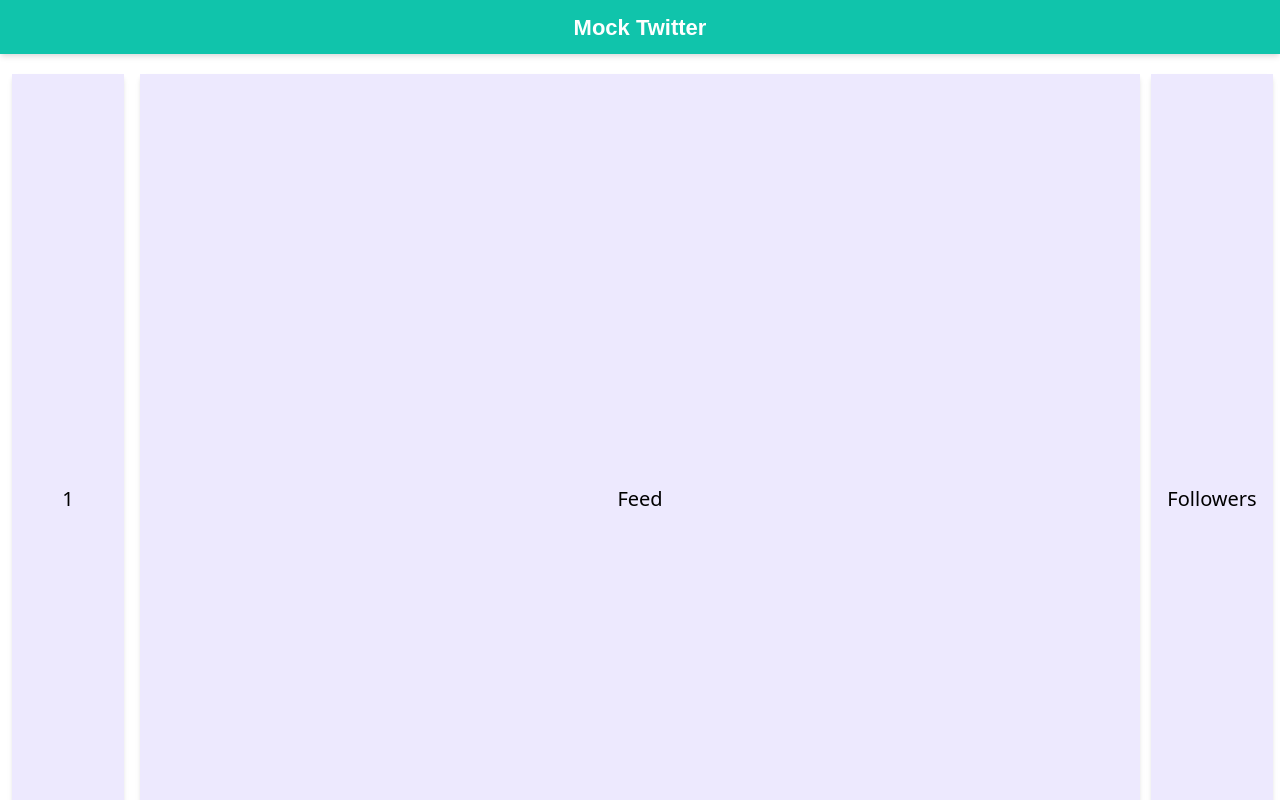
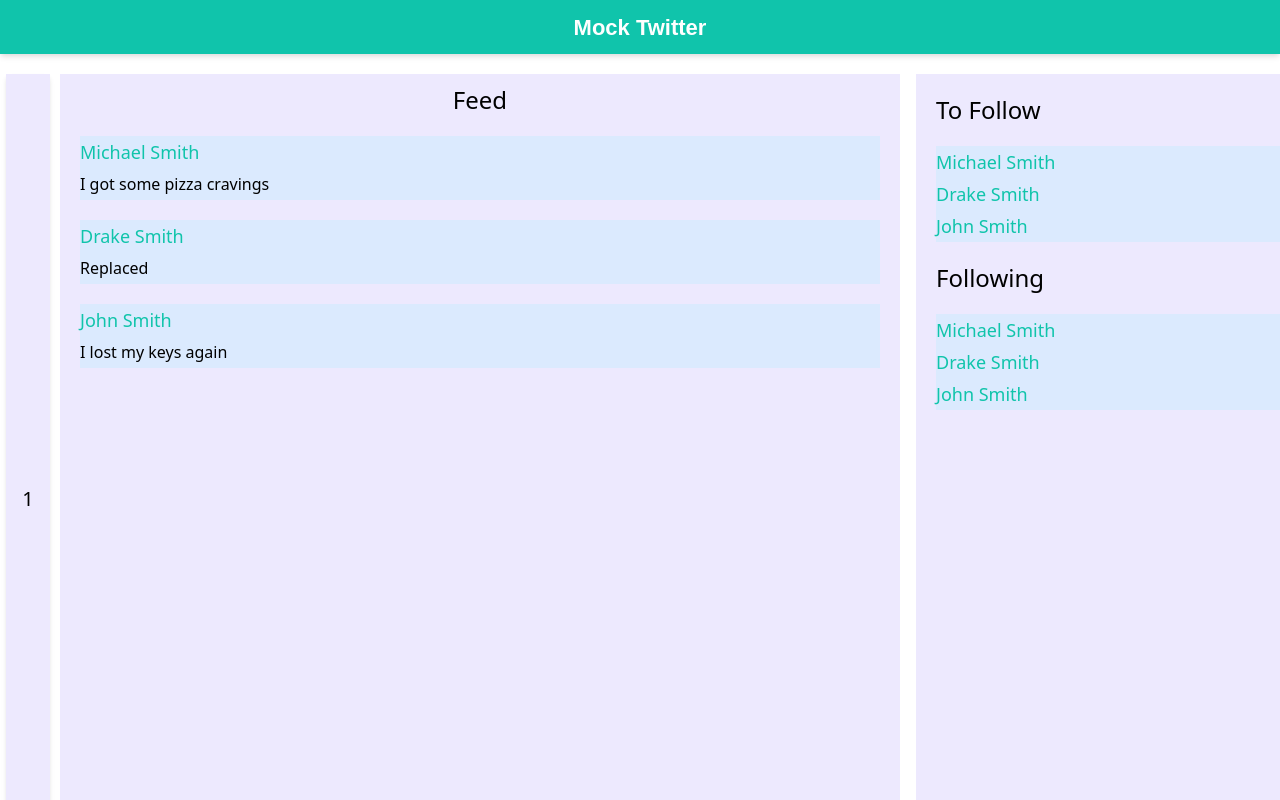
Before and after one commit to feysalaf/Django-App, an Angular app in the folder UI/: page /home in a window 1280 px wide. Shown: the top 800 px of the page. Built offline with nearby package versions, Linux system fonts and the light colour scheme.

Commit message:
Added feed

```diff
--- a/UI/src/app/feed/feed.component.html
+++ b/UI/src/app/feed/feed.component.html
@@ -1 +1,14 @@
-<p>feed works!</p>
+ <h2 style="text-align:center;margin-top:10px;">Feed</h2>
+
+<div class="flex_container  ">
+<div *ngFor="let array of array">
+ <div class=" flex_child box box-border bg-blue-100 " >
+   <div class="">
+     <h2 style="font-size:18px;color:#10C4AB;">{{array.first_name}} {{array.last_name}}</h2>
+   </div>
+   <div class="">
+     <p style="font-size:16px;">{{array.tweet}}</p>
+   </div>
+ </div>
+ </div>
+</div>
--- a/UI/src/app/feed/feed.component.scss
+++ b/UI/src/app/feed/feed.component.scss
@@ -0,0 +1,15 @@
+.flex_container{
+  display: flex;
+  flex-direction: column;
+  width: 100%;
+  height: 100%;
+  padding:20px;
+  gap:20px;
+}
+.box{
+  flex:1;
+ }
+.flex_child{
+  display: flex;
+  flex-direction: column;
+}
--- a/UI/src/app/feed/feed.component.ts
+++ b/UI/src/app/feed/feed.component.ts
@@ -6,8 +6,48 @@ import { Component, OnInit } from '@angular/core';
   styleUrls: ['./feed.component.scss']
 })
 export class FeedComponent implements OnInit {
+   //
+   // array = [{
+   //         first_name:"John",
+   //         last_name:"Smith",
+   //         age:0,},
+   //         {
+   //         first_name:"Michael",
+   //         last_name:"Smith",
+   //          age:0,},
+   //        {first_name:"Drake",
+   //          last_name:"Smith",
+   //           age:0,}
+   //
+   //    ]
 
-  constructor() { }
+
+ array = [
+    {
+        "id": 1,
+        "first_name":"Michael",
+        "last_name":"Smith",
+        "user": "http://localhost:8000/api/user/1/",
+        "tweet": "I got some pizza cravings"
+    },
+    {
+        "id": 2,
+        "first_name":"Drake",
+        "last_name":"Smith",
+        "user": "http://localhost:8000/api/user/1/",
+        "tweet": "Replaced"
+    },
+    {
+        "id": 3,
+        "first_name":"John",
+        "last_name":"Smith",
+        "user": "http://localhost:8000/api/user/1/",
+        "tweet": "I lost my keys again"
+    }
+]
+  constructor() {
+
+   }
 
   ngOnInit(): void {
   }
--- a/UI/src/app/following/following.component.html
+++ b/UI/src/app/following/following.component.html
@@ -1 +1,25 @@
-<p>following works!</p>
+<div class="parentflex">
+ <h2>To Follow</h2>
+<div class="flex_container1  ">
+<div *ngFor="let array of array">
+ <div class=" flex_child box box-border bg-blue-100 " >
+   <div class="">
+     <h2 style="font-size:18px;color:#10C4AB;">{{array.first_name}} {{array.last_name}}</h2>
+   </div>
+
+ </div>
+ </div>
+</div>
+
+<h2>Following</h2>
+<div class="flex_container1  ">
+<div *ngFor="let array of array">
+ <div class=" flex_child box box-border bg-blue-100 " >
+   <div class="">
+     <h2 style="font-size:18px;color:#10C4AB;">{{array.first_name}} {{array.last_name}}</h2>
+   </div>
+
+ </div>
+ </div>
+</div>
+</div>
--- a/UI/src/app/following/following.component.scss
+++ b/UI/src/app/following/following.component.scss
@@ -0,0 +1,24 @@
+.parentflex{
+    display: flex;
+    flex-direction: column;
+    width: 100%;
+    height: 100%;
+    padding:20px;
+    gap:20px;
+
+}
+.flex_container{
+  display: flex;
+  flex-direction: column;
+  width: 100%;
+  height: 100%;
+  padding:20px;
+  gap:20px;
+}
+.box{
+  flex:1;
+ }
+.flex_child{
+  display: flex;
+  flex-direction: column;
+}
--- a/UI/src/app/following/following.component.ts
+++ b/UI/src/app/following/following.component.ts
@@ -12,4 +12,32 @@ export class FollowingComponent implements OnInit {
   ngOnInit(): void {
   }
 
+
+
+  array = [
+     {
+         "id": 1,
+         "first_name":"Michael",
+         "last_name":"Smith",
+         "user": "http://localhost:8000/api/user/1/",
+         "tweet": "I got some pizza cravings"
+     },
+     {
+         "id": 2,
+         "first_name":"Drake",
+         "last_name":"Smith",
+         "user": "http://localhost:8000/api/user/1/",
+         "tweet": "Replaced"
+     },
+     {
+         "id": 3,
+         "first_name":"John",
+         "last_name":"Smith",
+         "user": "http://localhost:8000/api/user/1/",
+         "tweet": "I lost my keys again"
+     }
+ ]
+
+
+
 }
--- a/UI/src/app/home/home.component.html
+++ b/UI/src/app/home/home.component.html
@@ -3,10 +3,10 @@
     <div class=" onediv shadow-md box-border min-h-full min-w-full self-center p-4 inset-0 flex items-center justify-center text-xl text-black bg-purple-100 content-center ">
         1
     </div>
-    <div class="twodiv shadow-md box-border min-h-full self-center p-4 inset-0 flex items-center justify-center text-xl text-black bg-purple-100 content-center" style="width:1000px;">
-        Feed
+    <div class="fourdiv block place_box_thin  font-sans justify-center text-2xl  items-center bg-purple-100  " style="width:840px;">
+        <app-feed></app-feed>
     </div>
-    <div class="threediv box-border min-h-full min-w-full shadow-md  self-center p-4 inset-0 flex items-center justify-center text-xl text-black bg-purple-100 content-center ">
-        Followers
+    <div class="fourdiv block place_box_thin  font-sans justify-center text-2xl  items-center bg-purple-100   " style="width:540px;">
+        <app-following></app-following>
     </div>
 </div>
```
